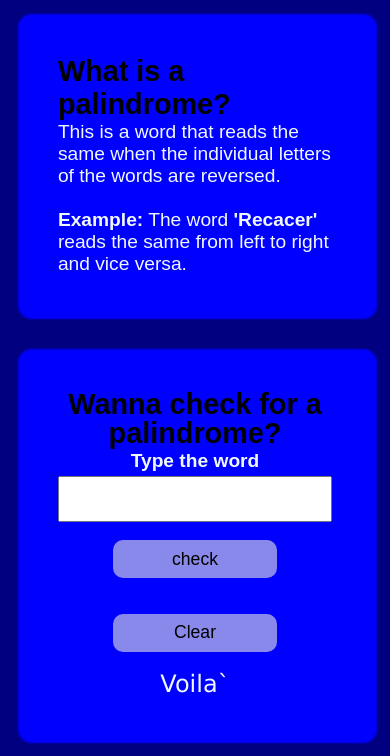
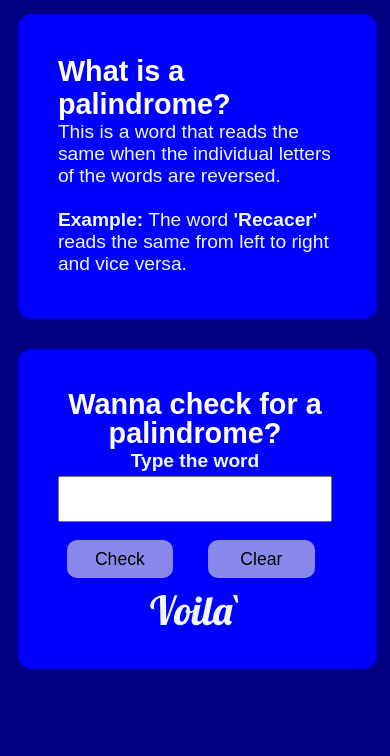
Before and after one commit to Edwin574/Palindrome_Checker, a plain HTML site: page index.html in a window 390 px wide. Shown: the part 109-865 px from the top of the page. After the commit the page ends 844 px from the top, so only its background shows below. Drawn offline with Linux system fonts and the light colour scheme.

Commit message:
positioned the buttons

```diff
--- a/css/styles.scss
+++ b/css/styles.scss
@@ -1,17 +1,22 @@
 @use "./partials/variables";
+@import url('https://fonts.googleapis.com/css2?family=Lobster&display=swap');
+
 * {
     margin: 0;
     padding: 0;
     box-sizing: border-box;
 }
+
 body {
     background-color: blue;
     color: aliceblue;
 }
+
 h1 {
     text-align: center;
     padding-top: 1em;
 }
+
 .container {
     display: flex;
     flex-direction: column;
@@ -19,6 +24,7 @@ h1 {
     align-items: center;
     // background-color: red;
 }
+
 .main-part,
 .check-palindrome {
     border-radius: 10px;
@@ -30,14 +36,17 @@ h1 {
     font-family: Arial, Helvetica, sans-serif;
     background-color: navy;
 }
+
 .check-palindrome {
     text-align: center;
     line-height: 2em;
+
     input {
         width: 50%;
         padding: 10px;
         font-size: 1.2rem;
     }
+
     button {
         border-radius: 10px;
         padding: 0.5em;
@@ -48,22 +57,42 @@ h1 {
         transition: 0.4s ease-in-out;
         cursor: pointer;
         border: none;
+
         &:hover {
             background-color: aqua;
         }
     }
+
     #feedback {
-    font-family: Verdana, Tahoma, sans-serif;
+        font-family: 'Lobster', cursive;
         width: 100%;
-    font-size: 1.5rem;
+        font-size: 3rem;
     }
+
 }
+
+.buttons {
+    display: flex;
+    flex: 1;
+    justify-content: space-around;
+}
+
+.success {
+    color: green;
+}
+
+.fail {
+    color: red;
+}
+
 @media screen and (max-width: 768px) {
     body {
         background-color: navy;
     }
+
     h2 {
-    color: black;
+        color: white;
+        font-weight: bold;
     }
 
     .main-part,
@@ -73,20 +102,33 @@ h1 {
         width: 90%;
         background-color: blue;
     }
+
     .check-palindrome {
         text-align: center;
         line-height: 1.5em;
+
         input {
             width: 100%;
             font-size: 1.2rem;
         }
+
         button {
-      width: 60%;
-      margin: 1em auto;
+            //   width: 60%;
+            flex: 1;
+            // margin: 1em auto;
             font-size: 1.1rem;
+
             &:hover {
                 background-color: aqua;
             }
         }
+
+        #feedback {
+            font-size: 2.5rem;
+        }
+
+        #check-button {
+            margin-left: .5em;
         }
     }
+}
--- a/index.html
+++ b/index.html
@@ -6,6 +6,7 @@
     <meta http-equiv="X-UA-Compatible" content="IE=edge">
     <meta name="viewport" content="width=device-width, initial-scale=1.0">
     <link rel="stylesheet" href="./css/styles.css">
+    <link rel="stylesheet" href="https://cdnjs.cloudflare.com/ajax/libs/font-awesome/6.1.2/css/all.min.css" integrity="sha512-1sCRPdkRXhBV2PBLUdRb4tMg1w2YPf37qatUFeS7zlBy7jJI8Lf4VHwWfZZfpXtYSLy85pkm9GaYVYMfw5BC1A==" crossorigin="anonymous" referrerpolicy="no-referrer" />
     <title>Palindrome Checker</title>
 </head>
 
@@ -20,16 +21,17 @@
         </div>
         <div class="check-palindrome">
             <form action="">
-            <h2>Wanna check for a palindrome? </h2>
-            <p><strong> Type the word</strong></p>
-            <input required type="text" name="" id="palindrome-text"><br>
-            <button id="check-button" type="submit">check</button><button type="reset">Clear</button>
-            <p id="feedback">Voila`</p>
-        </form>
+                <h2>Wanna check for a palindrome? </h2>
+                <p><strong> Type the word</strong></p>
+                <input required type="text" name="" id="palindrome-text"><br>
+                <div class="buttons">
+                    <button id="check-button" type="submit">Check</button>
+                    <button id="reset-button" type="reset">Clear</button>
+                </div>
+                <p id="feedback">Voila`</p>
+            </form>
         </div>
     </section>
-
-
 
     <script src="./scripts/app.js"></script>
 </body>
--- a/scripts/app.js
+++ b/scripts/app.js
@@ -11,25 +11,16 @@ button.addEventListener("click", function (e) {
         alert("Enter a a word in the input");
     }
     if (inputValue == reverseString && inputValue !== "") {
-    feedback.innerHTML = "This is a palindrome";
+        feedback.textContent = `${myInput.value} is a palindrome`
+        feedback.classList.add('success')
+        feedback.classList.remove('fail')
+
         console.log("palindrome");
     } else if (inputValue !== reverseString && inputValue !== "") {
-    feedback.innerHTML = "This is not a palindrome";
+        feedback.textContent = `${myInput.value} is not a palindrome`;
+        feedback.classList.add('fail')
+        feedback.classList.remove('success')
+
         console.log("not palindrome");
     }
 });
-
-// const checkPalindrome = () => {
-//     input.addEventListener('input', function () {
-//         let inputValue =(input.value).toString()
-//         if (inputValue === inputValue.reverse()) {
-//              feedback.innerHTML=(`${inputValue} is a Palindrome`)
-//         } else {
-//             feedback.innerHTML=(`${inputValue} is not Palindrome`)
-//          }
-//      })
-
-// }
-// button.addEventListener('click', function () {
-//     checkPalindrome()
-// })
```
Also changed, not shown: css/styles.css, 1 other file. Lines whose indentation alone changed are shown as unchanged.
